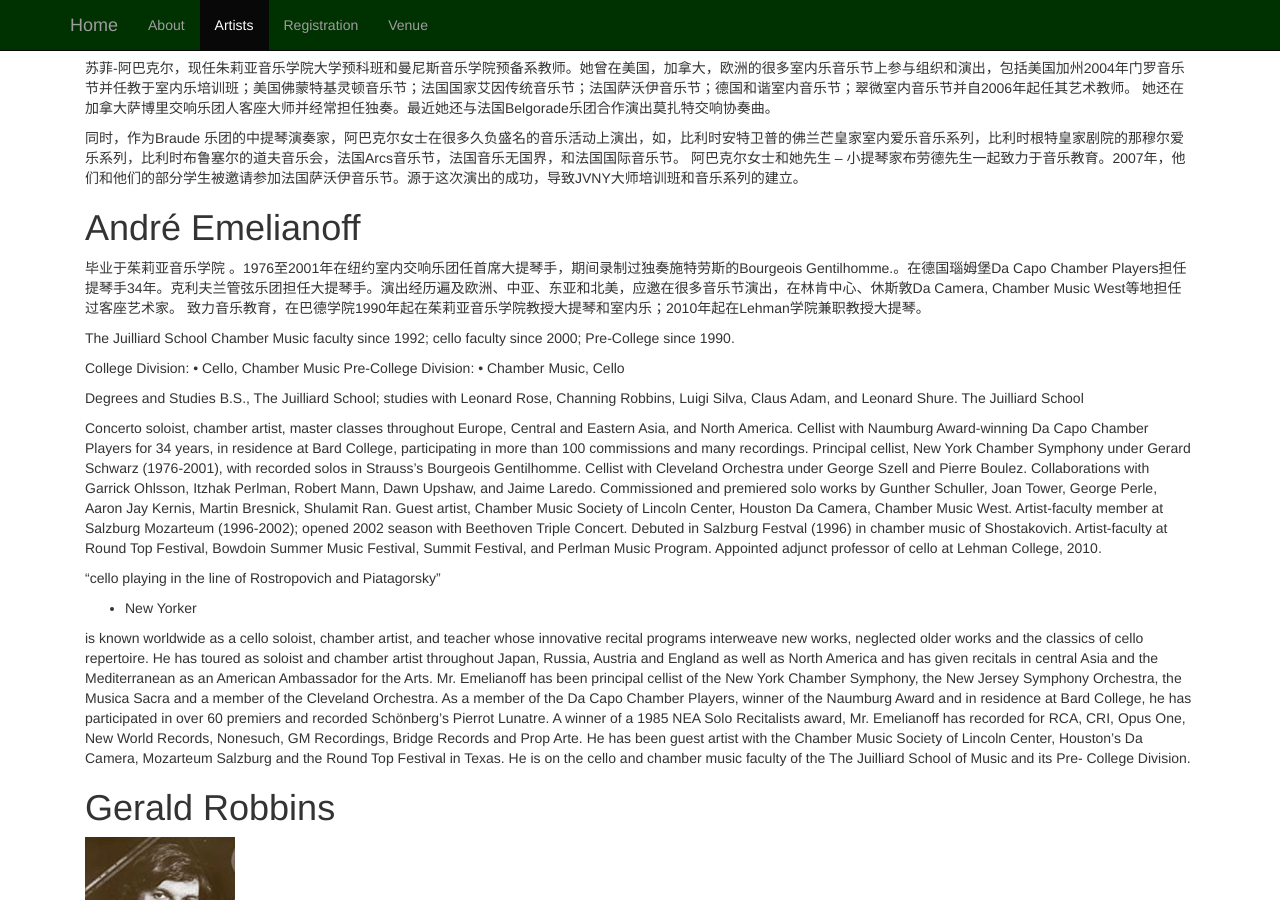
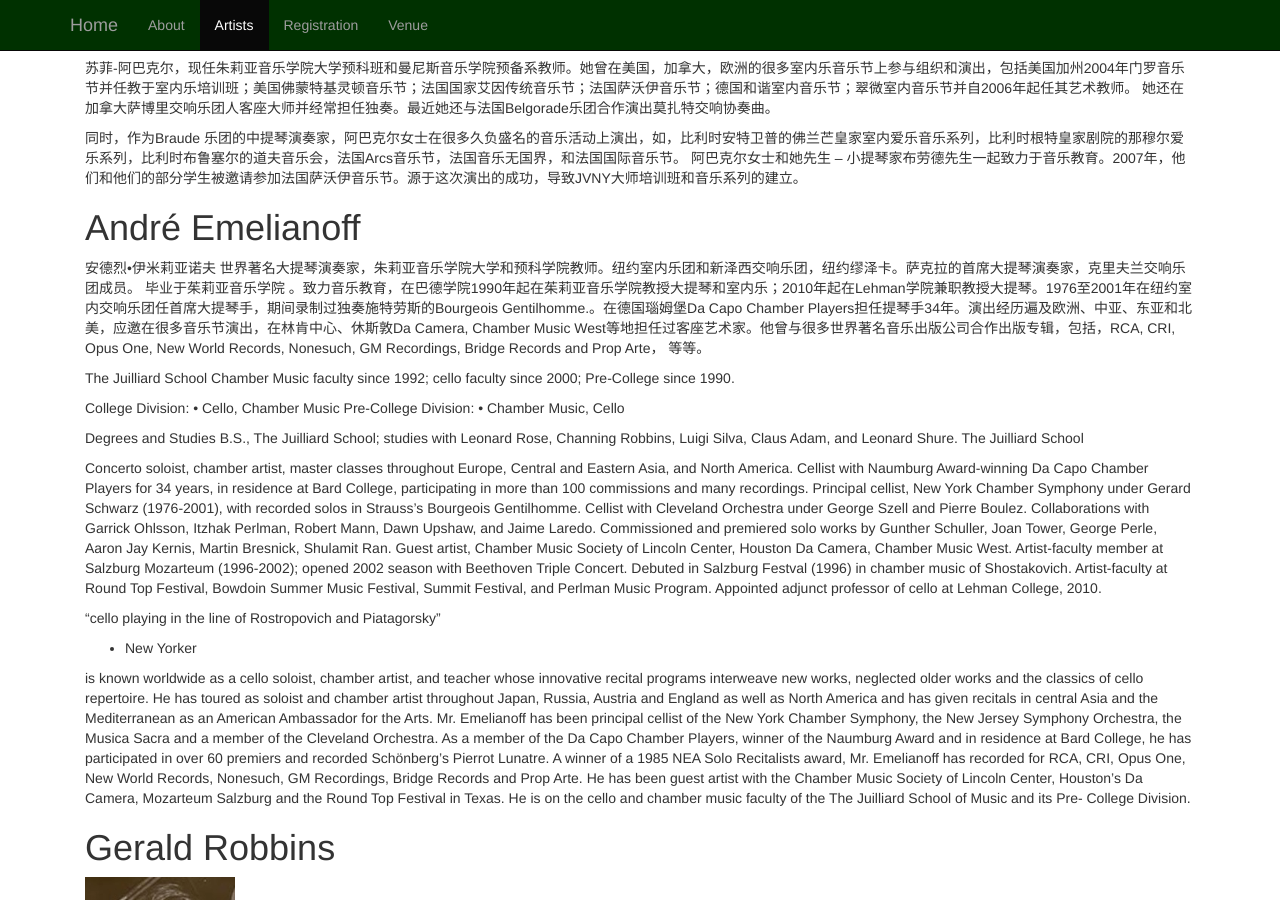
Before and after one commit to princetonarteurofestival/princetonarteurofestival.github.io, a Jekyll site: the page built from _page/artists.md, in a window 1280 px wide and 900 px high, scrolled down 532 px. Built offline with Jekyll 4.4.1, drawn with Linux system fonts in a browser that asks for light colours; nearby versions of some CDN libraries; Markdown is read by kramdown in place of the engine named in the settings.

Commit message:
Update artists.md

```diff
--- a/_page/artists.md
+++ b/_page/artists.md
@@ -27,8 +27,9 @@ title: Artists
 # André Emelianoff
 
 
-毕业于茱莉亚音乐学院 。1976至2001年在纽约室内交响乐团任首席大提琴手，期间录制过独奏施特劳斯的Bourgeois Gentilhomme.。在德国瑙姆堡Da Capo Chamber Players担任提琴手34年。克利夫兰管弦乐团担任大提琴手。演出经历遍及欧洲、中亚、东亚和北美，应邀在很多音乐节演出，在林肯中心、休斯敦Da Camera, Chamber Music West等地担任过客座艺术家。
-致力音乐教育，在巴德学院1990年起在茱莉亚音乐学院教授大提琴和室内乐；2010年起在Lehman学院兼职教授大提琴。
+安德烈•伊米莉亚诺夫
+世界著名大提琴演奏家，朱莉亚音乐学院大学和预科学院教师。纽约室内乐团和新泽西交响乐团，纽约缪泽卡。萨克拉的首席大提琴演奏家，克里夫兰交响乐团成员。
+毕业于茱莉亚音乐学院 。致力音乐教育，在巴德学院1990年起在茱莉亚音乐学院教授大提琴和室内乐；2010年起在Lehman学院兼职教授大提琴。1976至2001年在纽约室内交响乐团任首席大提琴手，期间录制过独奏施特劳斯的Bourgeois Gentilhomme.。在德国瑙姆堡Da Capo Chamber Players担任提琴手34年。演出经历遍及欧洲、中亚、东亚和北美，应邀在很多音乐节演出，在林肯中心、休斯敦Da Camera, Chamber Music West等地担任过客座艺术家。他曾与很多世界著名音乐出版公司合作出版专辑，包括，RCA, CRI, Opus One, New World Records, Nonesuch, GM Recordings, Bridge Records and Prop Arte， 等等。
 
 The Juilliard School
 Chamber Music faculty since 1992; cello faculty since 2000; Pre-College since 1990.
```
